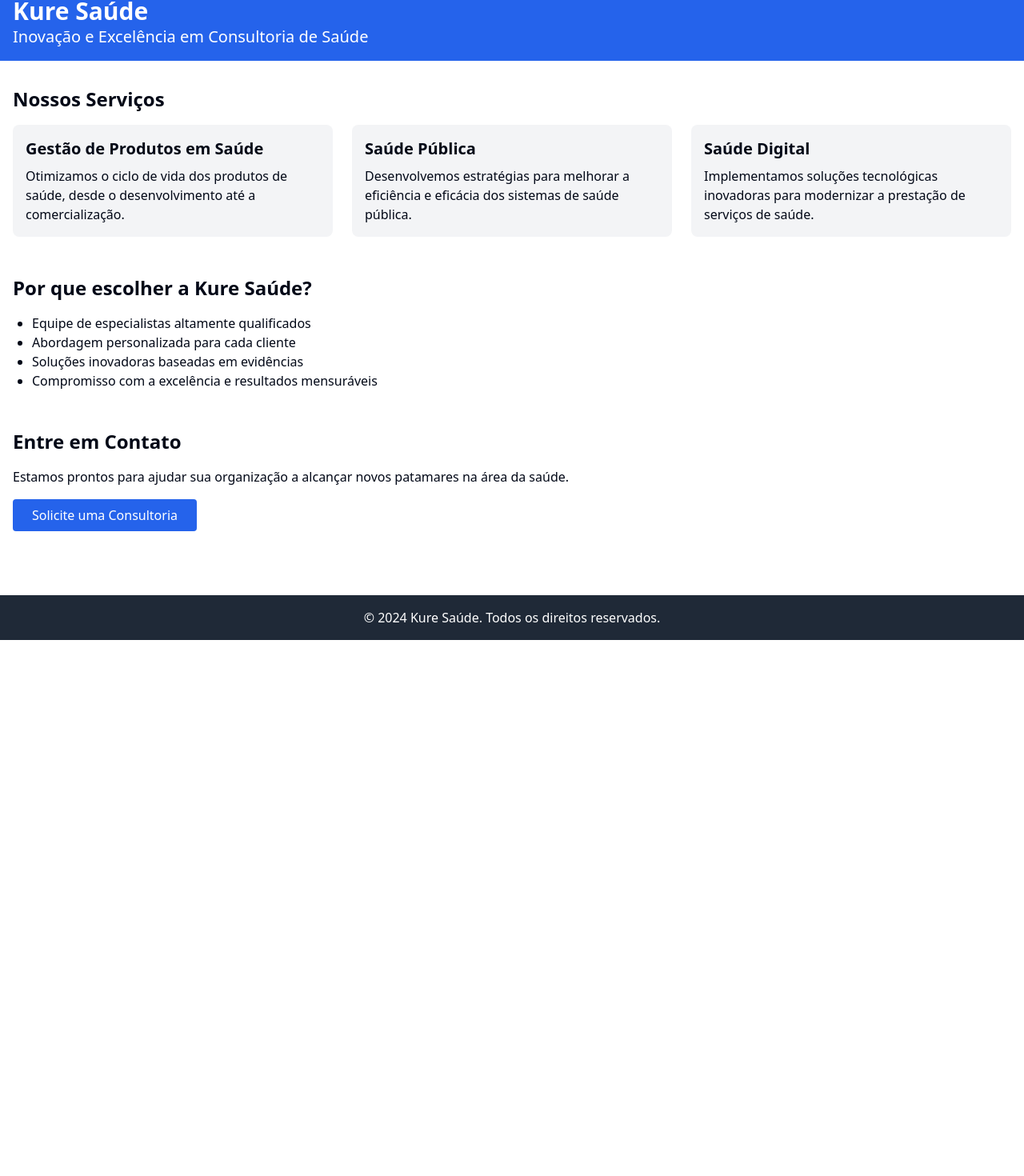
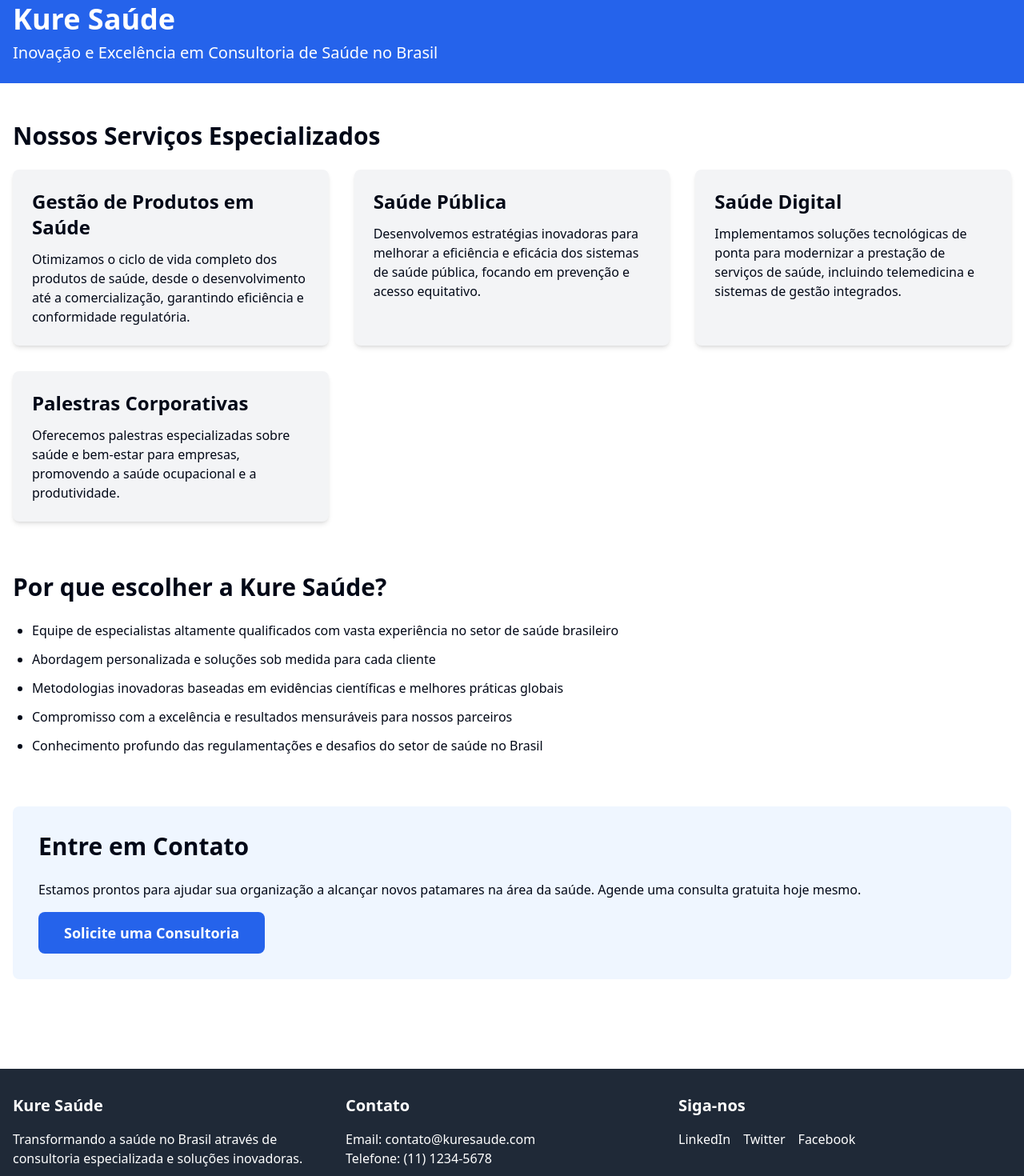
Before and after one commit to gabisantosi/kuresaude-portal-optimizer, a React (Vite) app: page / in a window 1280 px wide. Shown: the part 20-1490 px from the top of the page at 80% size. Before the commit the page ends 820 px from the top, so only its background shows below. Built offline with nearby package versions, Linux system fonts and the light colour scheme.

Commit message:
Initial commit of main code
This commit includes the main codebase for the project, consisting of various configuration files, components, and application structure.
[skip gpt_engineer]

```diff
--- a/src/pages/Index.jsx
+++ b/src/pages/Index.jsx
@@ -5,59 +5,86 @@ const Index = () => {
   return (
     <div className="min-h-screen bg-white">
       <Helmet>
-        <title>Kure Saúde - Consultoria em Saúde | Gestão de Produtos, Saúde Pública e Digital</title>
-        <meta name="description" content="A Kure Saúde oferece consultoria especializada em gestão de produtos de saúde, saúde pública, saúde digital e palestras corporativas. Soluções inovadoras para o setor de saúde no Brasil." />
-        <meta name="keywords" content="consultoria em saúde, gestão de produtos de saúde, saúde pública, saúde digital, palestras de saúde, consultoria empresarial em saúde" />
+        <title>Kure Saúde - Consultoria Especializada em Saúde | Gestão, Inovação e Soluções</title>
+        <meta name="description" content="A Kure Saúde oferece consultoria especializada em gestão de produtos de saúde, saúde pública, saúde digital e palestras corporativas. Soluções inovadoras e personalizadas para o setor de saúde no Brasil." />
+        <meta name="keywords" content="consultoria em saúde, gestão de produtos de saúde, saúde pública, saúde digital, palestras de saúde, consultoria empresarial em saúde, inovação em saúde, soluções em saúde" />
+        <link rel="canonical" href="https://www.kuresaude.com" />
       </Helmet>
 
-      <header className="bg-blue-600 text-white py-4">
+      <header className="bg-blue-600 text-white py-6">
         <div className="container mx-auto px-4">
-          <h1 className="text-3xl font-bold">Kure Saúde</h1>
-          <p className="text-xl">Inovação e Excelência em Consultoria de Saúde</p>
+          <h1 className="text-4xl font-bold">Kure Saúde</h1>
+          <p className="text-xl mt-2">Inovação e Excelência em Consultoria de Saúde no Brasil</p>
         </div>
       </header>
 
-      <main className="container mx-auto px-4 py-8">
-        <section className="mb-12">
-          <h2 className="text-2xl font-semibold mb-4">Nossos Serviços</h2>
-          <div className="grid grid-cols-1 md:grid-cols-2 lg:grid-cols-3 gap-6">
-            <div className="bg-gray-100 p-4 rounded-lg">
-              <h3 className="text-xl font-semibold mb-2">Gestão de Produtos em Saúde</h3>
-              <p>Otimizamos o ciclo de vida dos produtos de saúde, desde o desenvolvimento até a comercialização.</p>
+      <main className="container mx-auto px-4 py-12">
+        <section className="mb-16">
+          <h2 className="text-3xl font-semibold mb-6">Nossos Serviços Especializados</h2>
+          <div className="grid grid-cols-1 md:grid-cols-2 lg:grid-cols-3 gap-8">
+            <div className="bg-gray-100 p-6 rounded-lg shadow-md">
+              <h3 className="text-2xl font-semibold mb-3">Gestão de Produtos em Saúde</h3>
+              <p>Otimizamos o ciclo de vida completo dos produtos de saúde, desde o desenvolvimento até a comercialização, garantindo eficiência e conformidade regulatória.</p>
             </div>
-            <div className="bg-gray-100 p-4 rounded-lg">
-              <h3 className="text-xl font-semibold mb-2">Saúde Pública</h3>
-              <p>Desenvolvemos estratégias para melhorar a eficiência e eficácia dos sistemas de saúde pública.</p>
+            <div className="bg-gray-100 p-6 rounded-lg shadow-md">
+              <h3 className="text-2xl font-semibold mb-3">Saúde Pública</h3>
+              <p>Desenvolvemos estratégias inovadoras para melhorar a eficiência e eficácia dos sistemas de saúde pública, focando em prevenção e acesso equitativo.</p>
             </div>
-            <div className="bg-gray-100 p-4 rounded-lg">
-              <h3 className="text-xl font-semibold mb-2">Saúde Digital</h3>
-              <p>Implementamos soluções tecnológicas inovadoras para modernizar a prestação de serviços de saúde.</p>
+            <div className="bg-gray-100 p-6 rounded-lg shadow-md">
+              <h3 className="text-2xl font-semibold mb-3">Saúde Digital</h3>
+              <p>Implementamos soluções tecnológicas de ponta para modernizar a prestação de serviços de saúde, incluindo telemedicina e sistemas de gestão integrados.</p>
+            </div>
+            <div className="bg-gray-100 p-6 rounded-lg shadow-md">
+              <h3 className="text-2xl font-semibold mb-3">Palestras Corporativas</h3>
+              <p>Oferecemos palestras especializadas sobre saúde e bem-estar para empresas, promovendo a saúde ocupacional e a produtividade.</p>
             </div>
           </div>
         </section>
 
-        <section className="mb-12">
-          <h2 className="text-2xl font-semibold mb-4">Por que escolher a Kure Saúde?</h2>
-          <ul className="list-disc pl-6">
-            <li>Equipe de especialistas altamente qualificados</li>
-            <li>Abordagem personalizada para cada cliente</li>
-            <li>Soluções inovadoras baseadas em evidências</li>
-            <li>Compromisso com a excelência e resultados mensuráveis</li>
+        <section className="mb-16">
+          <h2 className="text-3xl font-semibold mb-6">Por que escolher a Kure Saúde?</h2>
+          <ul className="list-disc pl-6 space-y-3">
+            <li>Equipe de especialistas altamente qualificados com vasta experiência no setor de saúde brasileiro</li>
+            <li>Abordagem personalizada e soluções sob medida para cada cliente</li>
+            <li>Metodologias inovadoras baseadas em evidências científicas e melhores práticas globais</li>
+            <li>Compromisso com a excelência e resultados mensuráveis para nossos parceiros</li>
+            <li>Conhecimento profundo das regulamentações e desafios do setor de saúde no Brasil</li>
           </ul>
         </section>
 
-        <section>
-          <h2 className="text-2xl font-semibold mb-4">Entre em Contato</h2>
-          <p>Estamos prontos para ajudar sua organização a alcançar novos patamares na área da saúde.</p>
-          <button className="bg-blue-600 text-white px-6 py-2 mt-4 rounded hover:bg-blue-700 transition-colors">
+        <section className="bg-blue-50 p-8 rounded-lg">
+          <h2 className="text-3xl font-semibold mb-6">Entre em Contato</h2>
+          <p className="mb-4">Estamos prontos para ajudar sua organização a alcançar novos patamares na área da saúde. Agende uma consulta gratuita hoje mesmo.</p>
+          <button className="bg-blue-600 text-white px-8 py-3 rounded-lg text-lg font-semibold hover:bg-blue-700 transition-colors">
             Solicite uma Consultoria
           </button>
         </section>
       </main>
 
-      <footer className="bg-gray-800 text-white py-4 mt-12">
-        <div className="container mx-auto px-4 text-center">
-          <p>&copy; 2024 Kure Saúde. Todos os direitos reservados.</p>
+      <footer className="bg-gray-800 text-white py-8 mt-16">
+        <div className="container mx-auto px-4">
+          <div className="flex flex-wrap justify-between">
+            <div className="w-full md:w-1/3 mb-6 md:mb-0">
+              <h3 className="text-xl font-semibold mb-4">Kure Saúde</h3>
+              <p>Transformando a saúde no Brasil através de consultoria especializada e soluções inovadoras.</p>
+            </div>
+            <div className="w-full md:w-1/3 mb-6 md:mb-0">
+              <h3 className="text-xl font-semibold mb-4">Contato</h3>
+              <p>Email: contato@kuresaude.com</p>
+              <p>Telefone: (11) 1234-5678</p>
+            </div>
+            <div className="w-full md:w-1/3">
+              <h3 className="text-xl font-semibold mb-4">Siga-nos</h3>
+              <div className="flex space-x-4">
+                <a href="#" className="hover:text-blue-400">LinkedIn</a>
+                <a href="#" className="hover:text-blue-400">Twitter</a>
+                <a href="#" className="hover:text-blue-400">Facebook</a>
+              </div>
+            </div>
+          </div>
+          <div className="mt-8 text-center">
+            <p>&copy; 2024 Kure Saúde. Todos os direitos reservados.</p>
+          </div>
         </div>
       </footer>
     </div>
```
